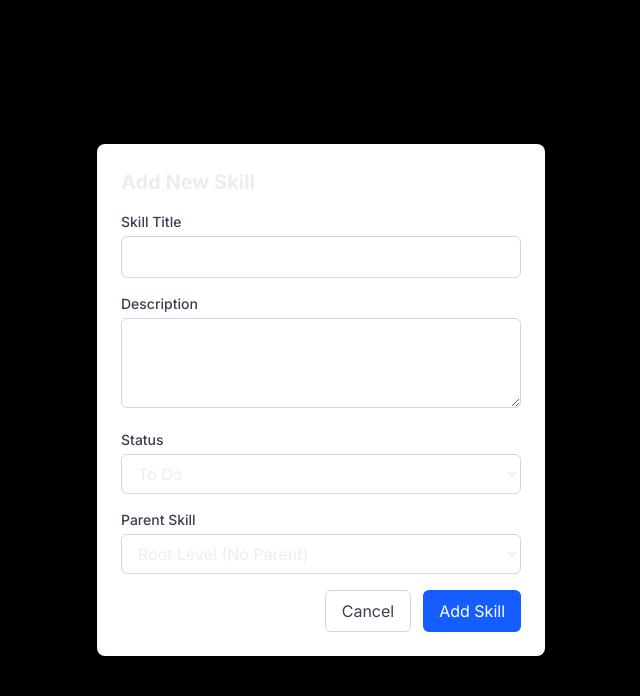
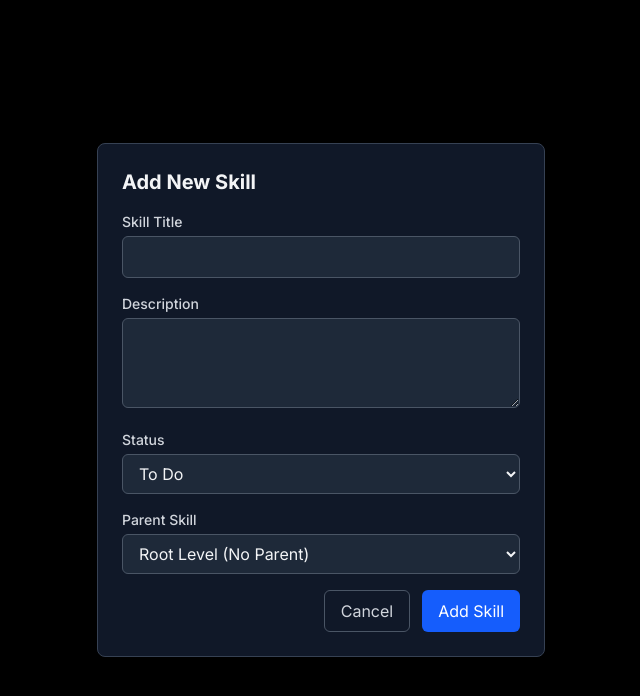
Before and after one commit to BurnyCoder/skill-tree, a Next.js app: page / in a window 1280 px wide. Both pictures are taken after a click on the button "Add New Skill". Shown: the top 696 px of the page, without its empty margins (319-959 px from the left). Built offline with nearby package versions, Linux system fonts and the light colour scheme.

Commit message:
feat: add dark mode styling to skill form

```diff
--- a/src/components/SkillForm.tsx
+++ b/src/components/SkillForm.tsx
@@ -76,45 +76,45 @@
 
   return (
     <div className="fixed inset-0 bg-black bg-opacity-50 flex items-center justify-center z-50">
-      <div className="bg-white rounded-lg p-6 w-full max-w-md">
-        <h2 className="text-xl font-bold mb-4">
+      <div className="bg-gray-900 rounded-lg p-6 w-full max-w-md border border-gray-700">
+        <h2 className="text-xl font-bold mb-4 text-gray-100">
           {selectedSkill ? 'Edit Skill' : 'Add New Skill'}
         </h2>
 
         <form onSubmit={handleSubmit}>
           <div className="mb-4">
-            <label className="block text-sm font-medium text-gray-700 mb-1">
+            <label className="block text-sm font-medium text-gray-300 mb-1">
               Skill Title
             </label>
             <input
               type="text"
               value={title}
               onChange={(e) => setTitle(e.target.value)}
-              className="w-full px-3 py-2 border border-gray-300 rounded-md focus:outline-none focus:ring-2 focus:ring-blue-500"
+              className="w-full px-3 py-2 bg-gray-800 border border-gray-600 rounded-md focus:outline-none focus:ring-2 focus:ring-blue-500 text-gray-100"
               required
             />
           </div>
 
           <div className="mb-4">
-            <label className="block text-sm font-medium text-gray-700 mb-1">
+            <label className="block text-sm font-medium text-gray-300 mb-1">
               Description
             </label>
             <textarea
               value={description}
               onChange={(e) => setDescription(e.target.value)}
-              className="w-full px-3 py-2 border border-gray-300 rounded-md focus:outline-none focus:ring-2 focus:ring-blue-500"
+              className="w-full px-3 py-2 bg-gray-800 border border-gray-600 rounded-md focus:outline-none focus:ring-2 focus:ring-blue-500 text-gray-100"
               rows={3}
             />
           </div>
 
           <div className="mb-4">
-            <label className="block text-sm font-medium text-gray-700 mb-1">
+            <label className="block text-sm font-medium text-gray-300 mb-1">
               Status
             </label>
             <select
               value={status}
               onChange={(e) => setStatus(e.target.value as SkillStatus)}
-              className="w-full px-3 py-2 border border-gray-300 rounded-md focus:outline-none focus:ring-2 focus:ring-blue-500"
+              className="w-full px-3 py-2 bg-gray-800 border border-gray-600 rounded-md focus:outline-none focus:ring-2 focus:ring-blue-500 text-gray-100"
             >
               <option value={SkillStatus.TODO}>{SkillStatus.TODO}</option>
               <option value={SkillStatus.IN_PROGRESS}>{SkillStatus.IN_PROGRESS}</option>
@@ -123,13 +123,13 @@
           </div>
 
           <div className="mb-4">
-            <label className="block text-sm font-medium text-gray-700 mb-1">
+            <label className="block text-sm font-medium text-gray-300 mb-1">
               Parent Skill
             </label>
             <select
               value={parentId || ''}
               onChange={(e) => setParentId(e.target.value || null)}
-              className="w-full px-3 py-2 border border-gray-300 rounded-md focus:outline-none focus:ring-2 focus:ring-blue-500"
+              className="w-full px-3 py-2 bg-gray-800 border border-gray-600 rounded-md focus:outline-none focus:ring-2 focus:ring-blue-500 text-gray-100"
             >
               <option value="">Root Level (No Parent)</option>
               {renderSkillOptions(state.skills)}
@@ -140,7 +140,7 @@
             <button
               type="button"
               onClick={handleCancel}
-              className="px-4 py-2 border border-gray-300 rounded-md text-gray-700 hover:bg-gray-100"
+              className="px-4 py-2 border border-gray-600 rounded-md text-gray-300 hover:bg-gray-700"
             >
               Cancel
             </button>
```
